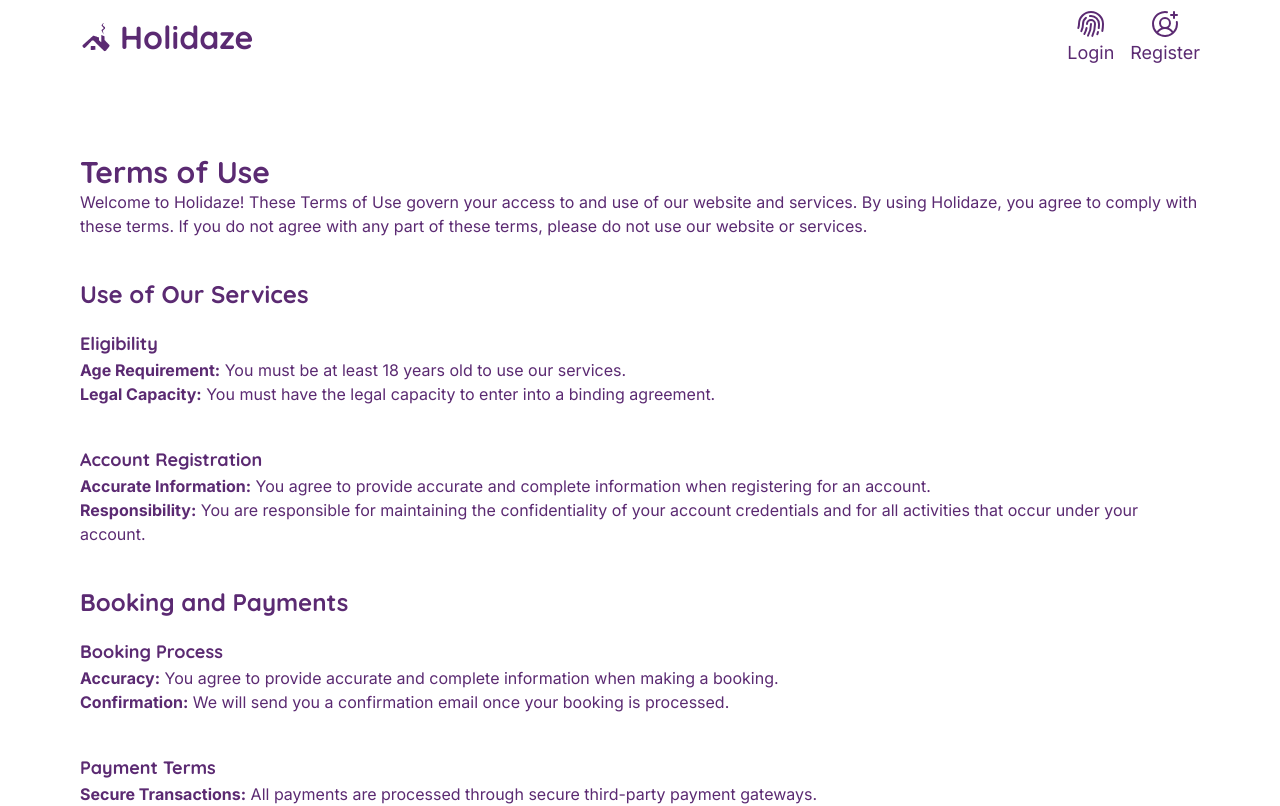
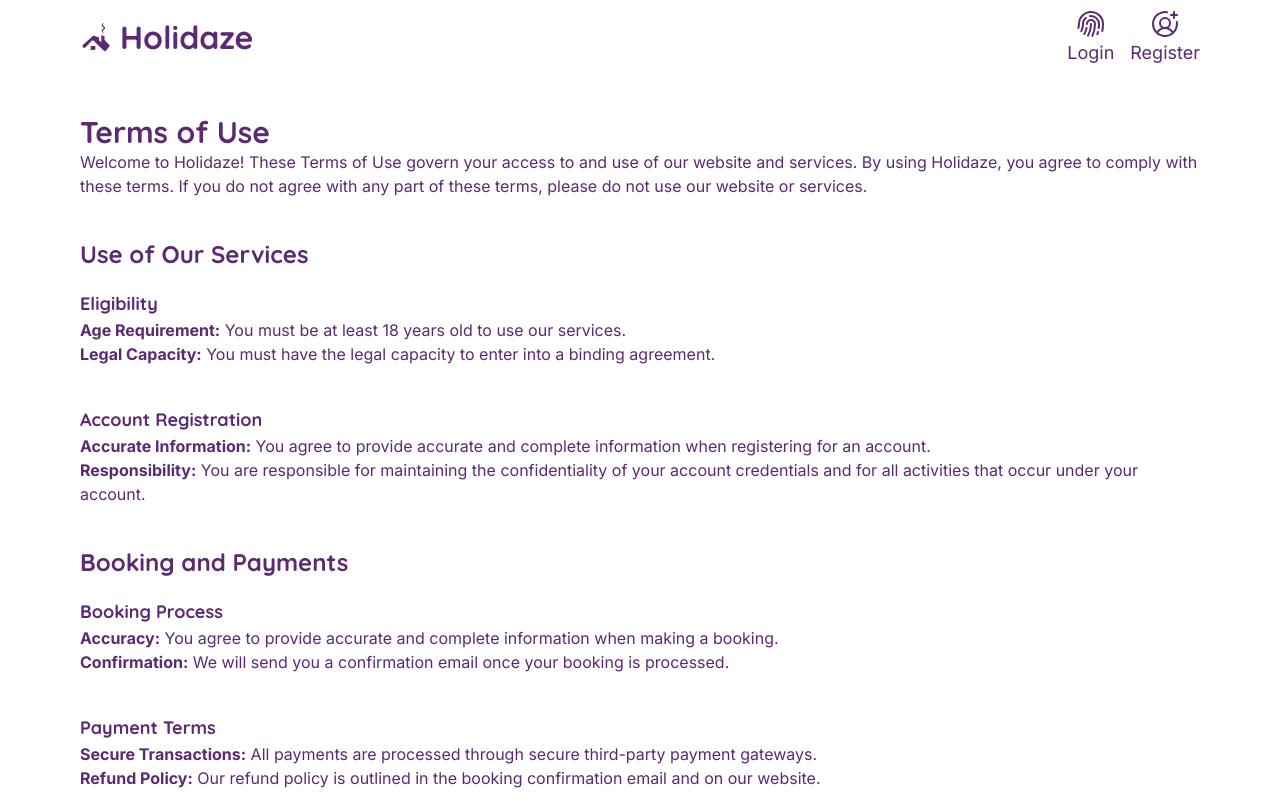
Before and after one commit to KjetilHHauger/kjetil_h_hauger_booking, a React (Vite) app: page /terms in a window 1280 px wide. Shown: the top 806 px of the page. Built offline with nearby package versions, Linux system fonts and the light colour scheme.

Commit message:
FIX: MB change

```diff
--- a/src/layout/Layout.jsx
+++ b/src/layout/Layout.jsx
@@ -8,7 +8,7 @@ export default function Layout() {
   return (
     <div className="text-font-body flex flex-col min-h-screen">
       <Nav />
-      <main className="flex-grow">
+      <main className="flex-grow mb-10">
         <Outlet />
         <ToastContainer
           position="top-center"
--- a/src/pages/About.jsx
+++ b/src/pages/About.jsx
@@ -1,6 +1,6 @@
 export default function About() {
   return (
-    <section className="flex flex-col items-start justify-between w-full max-w-7xl mx-auto text-brand-primary px-8 sm:px-10 md:px-20 gap-10 my-20">
+    <section className="flex flex-col items-start justify-between w-full max-w-7xl mx-auto text-brand-primary px-8 sm:px-10 md:px-20 gap-10 my-10">
       <section>
         <h1 className="text-2xl font-bold">About Holidaze</h1>
         <p>
--- a/src/pages/Terms.jsx
+++ b/src/pages/Terms.jsx
@@ -1,6 +1,6 @@
 export default function Terms() {
   return (
-    <section className="flex flex-col items-start justify-between w-full max-w-7xl mx-auto text-brand-primary px-8 sm:px-10 md:px-20 gap-10 my-20">
+    <section className="flex flex-col items-start justify-between w-full max-w-7xl mx-auto text-brand-primary px-8 sm:px-10 md:px-20 gap-10 my-10">
       <section>
         <h1 className="text-3xl font-bold">Terms of Use</h1>
         <p>
```
